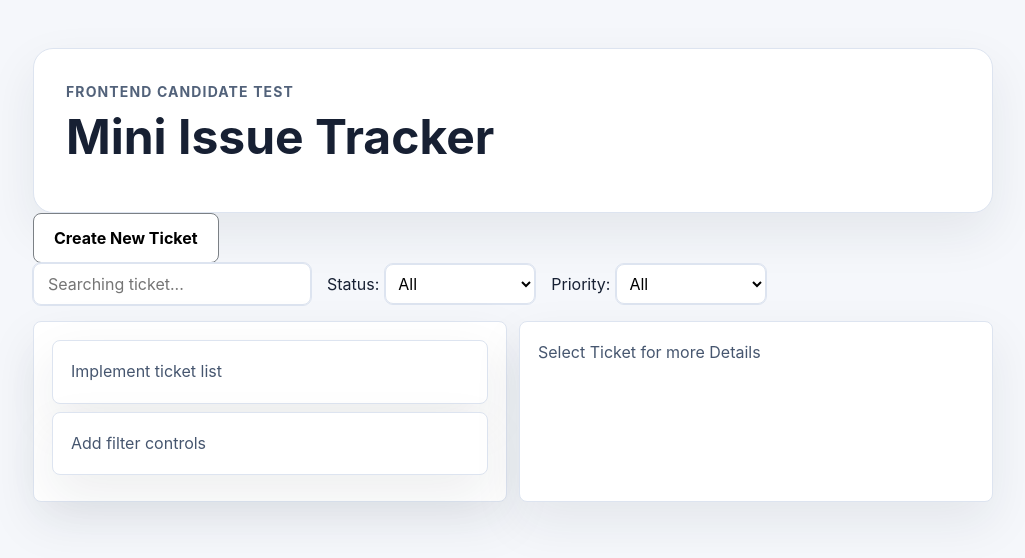
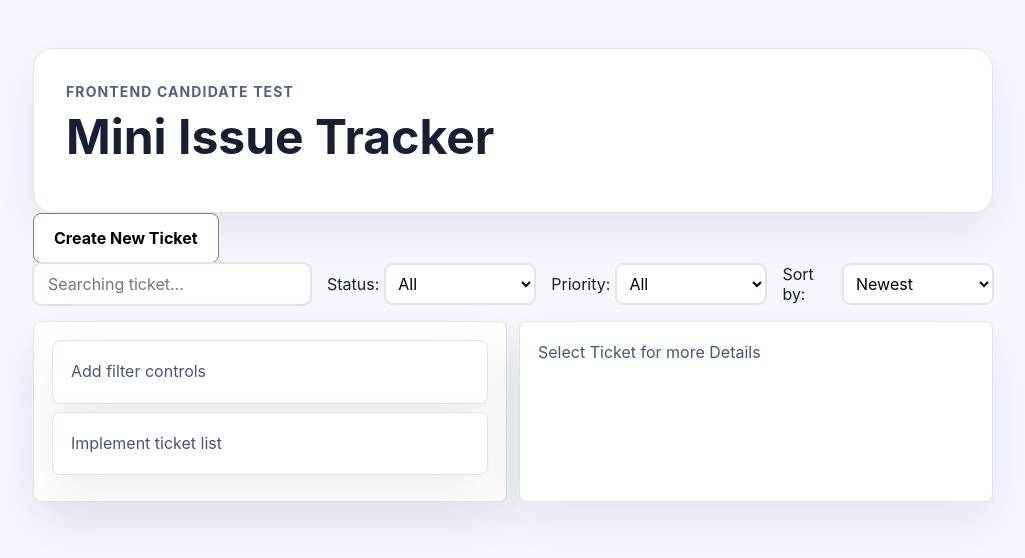
Before and after one commit to Trang217/issue-tracker, a React (Vite) app: page / in a window 1280 px wide. Shown: the top 558 px of the page, without its empty margins (127-1152 px from the left). Built offline with nearby package versions, Linux system fonts and the light colour scheme.

Commit message:
sort ticket by date and priority

```diff
--- a/src/components/TicketFilter.tsx
+++ b/src/components/TicketFilter.tsx
@@ -1,19 +1,23 @@
 import React from "react";
-import { TicketPriority, TicketStatus } from "../types/ticket";
+import { SortOption, TicketPriority, TicketStatus } from "../types/ticket";
 
 interface TicketFilterProps {
   status: TicketStatus | "all";
   priority: TicketPriority | "all";
   search: string;
+  sortBy: SortOption;
   onStatusFilterChange: (status: TicketStatus | "all") => void;
   onPriorityFilterChange: (priority: TicketPriority | "all") => void;
   onSearchChange: (search: string) => void;
+  onSortChange: (sortBy: SortOption) => void;
 }
 
 export default function TicketFilter({
   status,
   priority,
   search,
+  sortBy,
+  onSortChange,
   onStatusFilterChange,
   onPriorityFilterChange,
   onSearchChange,
@@ -24,6 +28,10 @@ export default function TicketFilter({
 
   function handlePriorityChange(event: React.ChangeEvent<HTMLSelectElement>) {
     onPriorityFilterChange(event.target.value as TicketPriority | "all");
+  }
+
+  function handleSortChange(event: React.ChangeEvent<HTMLSelectElement>) {
+    onSortChange(event.target.value as SortOption);
   }
 
   function handleSearchChange(event: React.ChangeEvent<HTMLInputElement>) {
@@ -69,6 +77,21 @@ export default function TicketFilter({
           <option value="high">High</option>
         </select>
       </div>
+
+      <div className="ticket-filter-group">
+        <label htmlFor="status">Sort by:</label>
+        <select
+          name="sortBy"
+          id="sortBy"
+          value={sortBy}
+          onChange={handleSortChange}
+        >
+          <option value="newest">Newest</option>
+          <option value="oldest">Oldest</option>
+          <option value="higher-priority">Higher Priority</option>
+          <option value="lower-priority">Lower Priority</option>
+        </select>
+      </div>
     </div>
   );
 }
--- a/src/hooks/useTickets.tsx
+++ b/src/hooks/useTickets.tsx
@@ -1,6 +1,6 @@
 import { useEffect, useState } from "react";
 import { seedTickets } from "../data/seedTickets";
-import { Ticket, TicketPriority, TicketStatus } from "../types/ticket";
+import type { Ticket, TicketPriority, TicketStatus } from "../types/ticket";
 
 const STORAGE_TICKETS = "tickets";
 type TicketFormData = Omit<Ticket, "id" | "createdAt">;
@@ -22,7 +22,7 @@ export default function useTickets() {
       createdAt: new Date().toISOString(),
     };
 
-    setTickets((currenTickets) => [...currenTickets, newTicket]);
+    setTickets((currentTickets) => [...currentTickets, newTicket]);
 
     return newTicket;
   }
--- a/src/lib/filterTickets.ts
+++ b/src/lib/filterTickets.ts
@@ -1,22 +1,55 @@
-import { Ticket, TicketPriority, TicketStatus } from "../types/ticket";
+import {
+  SortOption,
+  Ticket,
+  TicketPriority,
+  TicketStatus,
+} from "../types/ticket";
 
 interface FilterTicketsOption {
   status: TicketStatus | "all";
   priority: TicketPriority | "all";
   search: string;
+  sortBy: SortOption;
 }
 
+const PRIORITY_ORDER = {
+  low: 1,
+  medium: 2,
+  high: 3,
+};
+
 export function filterTickets(tickets: Ticket[], options: FilterTicketsOption) {
-  const { status, priority, search } = options;
+  const { status, priority, search, sortBy } = options;
   const trimmedSearch = search.toLowerCase().trim();
-  const filteredTickets = tickets.filter((ticket) => {
+  const filteredTickets = tickets
+    .filter((ticket) => {
       const matchesSearch =
         ticket.title.toLowerCase().includes(trimmedSearch) ||
         ticket.createdBy.toLowerCase().includes(trimmedSearch);
       const matchesStatus = status === "all" || status === ticket.status;
-    const matchesPriority = priority === "all" || priority === ticket.priority;
+      const matchesPriority =
+        priority === "all" || priority === ticket.priority;
 
       return matchesSearch && matchesStatus && matchesPriority;
+    })
+    .sort((a, b) => {
+      if (sortBy === "newest") {
+        return (
+          new Date(b.createdAt).getTime() - new Date(a.createdAt).getTime()
+        );
+      }
+
+      if (sortBy === "oldest") {
+        return (
+          new Date(a.createdAt).getTime() - new Date(b.createdAt).getTime()
+        );
+      }
+
+      if (sortBy === "lower-priority") {
+        return PRIORITY_ORDER[a.priority] - PRIORITY_ORDER[b.priority];
+      }
+
+      return PRIORITY_ORDER[b.priority] - PRIORITY_ORDER[a.priority];
     });
 
   return filteredTickets;
--- a/src/pages/TicketPage.tsx
+++ b/src/pages/TicketPage.tsx
@@ -1,7 +1,12 @@
 import { useState } from "react";
 import TicketList from "../components/TicketList";
 import TicketFilter from "../components/TicketFilter";
-import type { Ticket, TicketPriority, TicketStatus } from "../types/ticket";
+import {
+  SortOption,
+  type Ticket,
+  type TicketPriority,
+  type TicketStatus,
+} from "../types/ticket";
 import { filterTickets } from "../lib/filterTickets";
 import TicketDetail from "../components/TicketDetail";
 import Modal from "../components/Modal";
@@ -20,6 +25,7 @@ export function TicketPage() {
   const [search, setSearch] = useState("");
   const [selectedTicketId, setSelectedTicketId] = useState<string | null>(null);
   const [isTicketModalOpen, setIsTicketModalOpen] = useState(false);
+  const [sortBy, setSortBy] = useState<SortOption>("newest");
   const { tickets, createTicket, updateTicketPriority, updateTicketStatus } =
     useTickets();
 
@@ -27,6 +33,7 @@ export function TicketPage() {
     search,
     status: selectedStatus,
     priority: selectedPriority,
+    sortBy,
   });
 
   const selectedTicket = displayedTickets.find(
@@ -61,6 +68,8 @@ export function TicketPage() {
           onStatusFilterChange={setSelectedStatus}
           onPriorityFilterChange={setSelectedPriority}
           onSearchChange={setSearch}
+          sortBy={sortBy}
+          onSortChange={setSortBy}
         />
       </section>
 
```
Also changed, not shown: src/types/ticket.ts (+8 -2 lines). Lines whose indentation alone changed are shown as unchanged.
